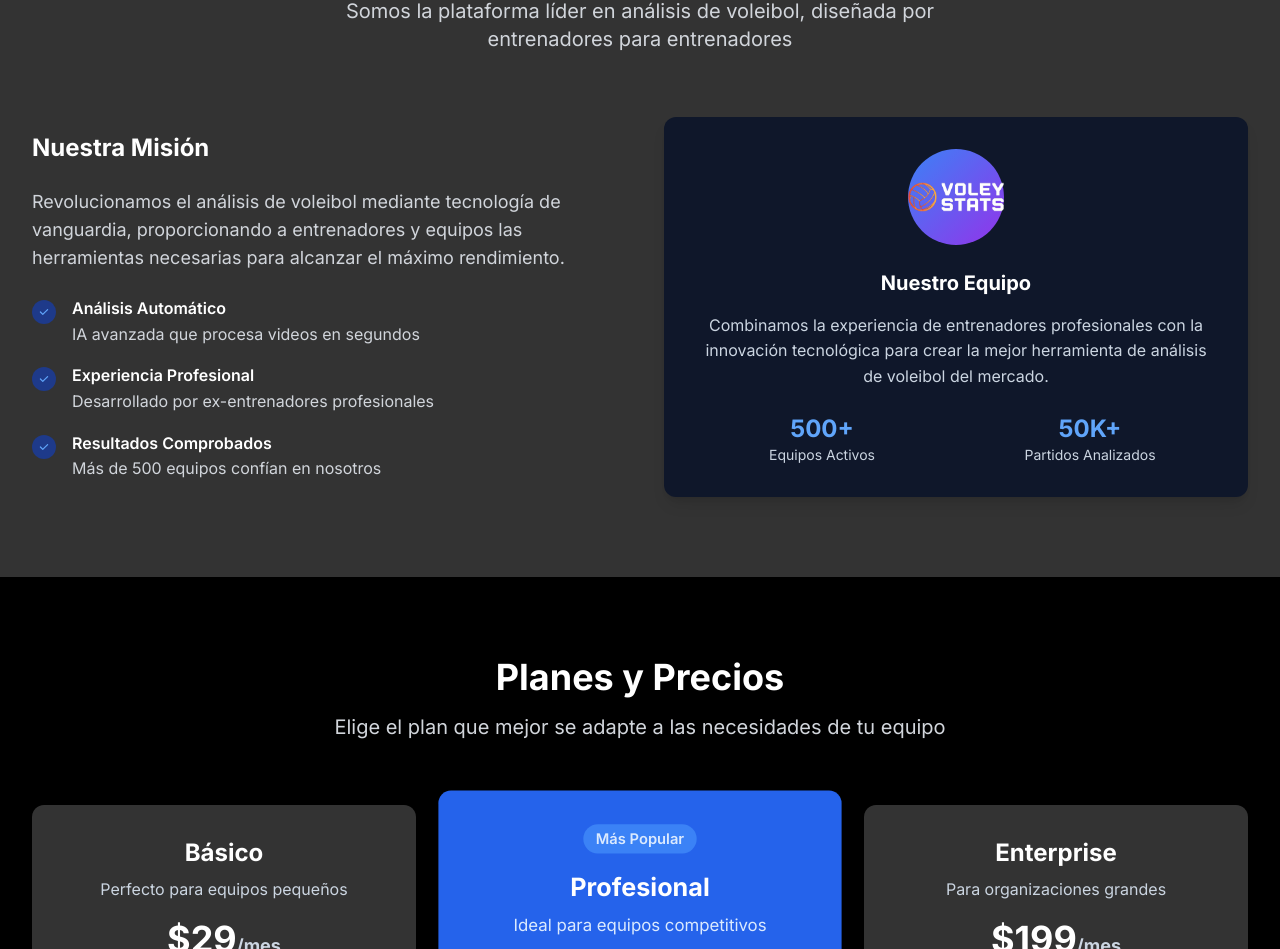
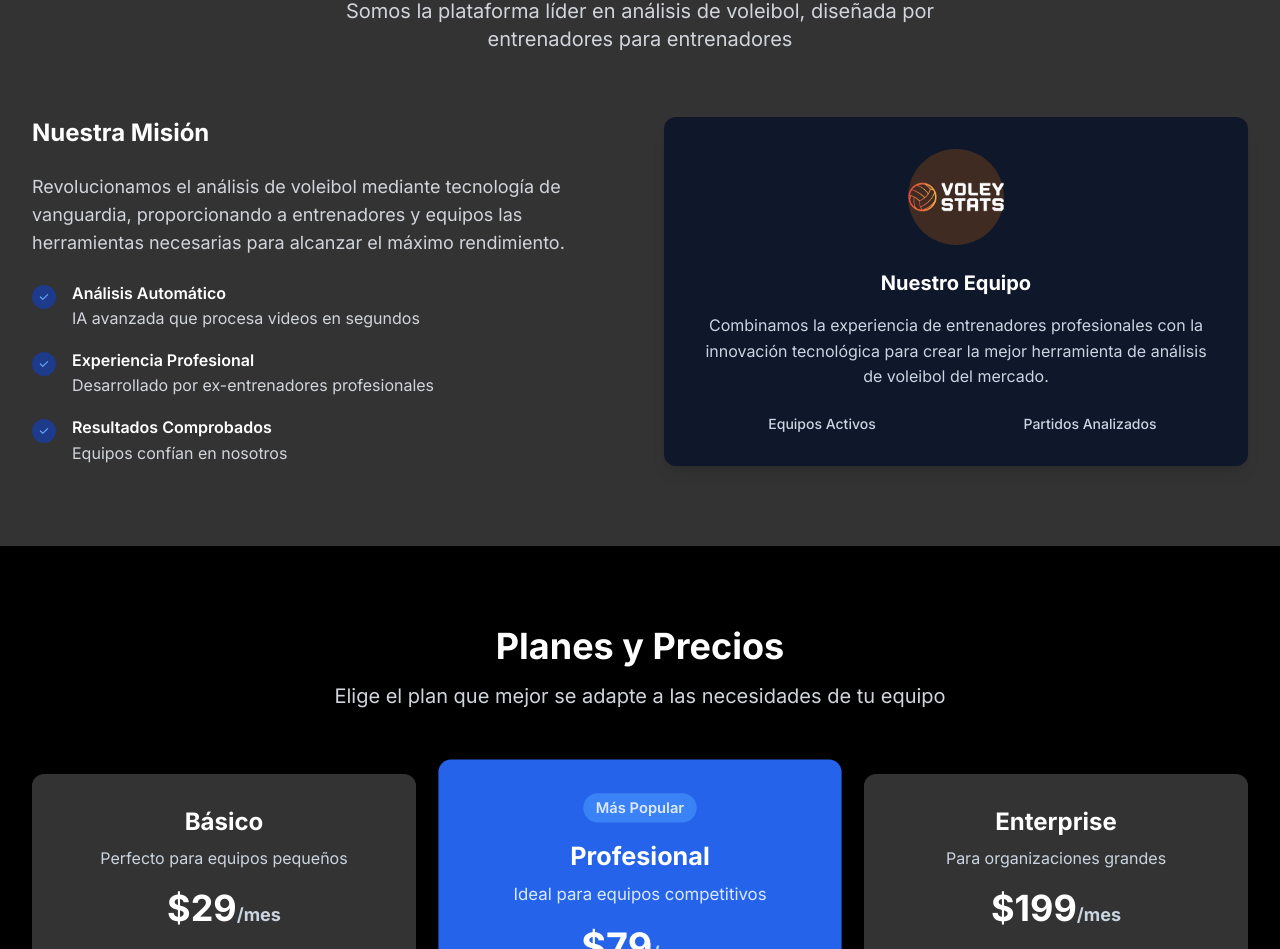
Before and after one commit to voley-stats/vs-frontend, a React (Vite) app: page / in a window 1280 px wide. Shown: the part 2490-3439 px from the top of the page. Built offline with nearby package versions, Linux system fonts and the light colour scheme; no server answers.

Commit message:
feat: ajustar secciÃ³n About en LandingPage
- Cambiar fondo del logo de gradiente violeta a color primario mÃ¡s sutil
- Eliminar nÃºmeros de 'Equipos Activos' y 'Partidos Analizados', dejar solo texto
- Eliminar nÃºmero de 'Resultados Comprobados', dejar solo texto descriptivo

```diff
--- a/src/components/LandingPage.jsx
+++ b/src/components/LandingPage.jsx
@@ -300,7 +300,7 @@ const LandingPage = () => {
                   </div>
                   <div>
                     <h4 className="font-semibold text-slate-900 dark:text-white">Resultados Comprobados</h4>
-                    <p className="text-gray-600 dark:text-gray-300">Más de 500 equipos confían en nosotros</p>
+                    <p className="text-gray-600 dark:text-gray-300">Equipos confían en nosotros</p>
                   </div>
                 </div>
               </div>
@@ -308,7 +308,7 @@ const LandingPage = () => {
 
             <div className="bg-white dark:bg-slate-900 p-8 rounded-xl shadow-lg">
               <div className="text-center">
-                <div className="w-24 h-24 bg-gradient-to-br from-blue-500 to-purple-600 rounded-full flex items-center justify-center mx-auto mb-6">
+                <div className="w-24 h-24 bg-primary/10 dark:bg-primary/20 rounded-full flex items-center justify-center mx-auto mb-6">
                   <VoleyStatsLogo size="small" />
                 </div>
                 <h4 className="text-xl font-bold text-slate-900 dark:text-white mb-4">
@@ -321,12 +321,10 @@ const LandingPage = () => {
                 </p>
                 <div className="grid grid-cols-2 gap-4 text-center">
                   <div>
-                    <div className="text-2xl font-bold text-blue-600 dark:text-blue-400">500+</div>
-                    <div className="text-sm text-slate-600 dark:text-slate-300">Equipos Activos</div>
+                    <div className="text-sm text-slate-600 dark:text-slate-300 font-medium">Equipos Activos</div>
                   </div>
                   <div>
-                    <div className="text-2xl font-bold text-blue-600 dark:text-blue-400">50K+</div>
-                    <div className="text-sm text-slate-600 dark:text-slate-300">Partidos Analizados</div>
+                    <div className="text-sm text-slate-600 dark:text-slate-300 font-medium">Partidos Analizados</div>
                   </div>
                 </div>
               </div>
```
